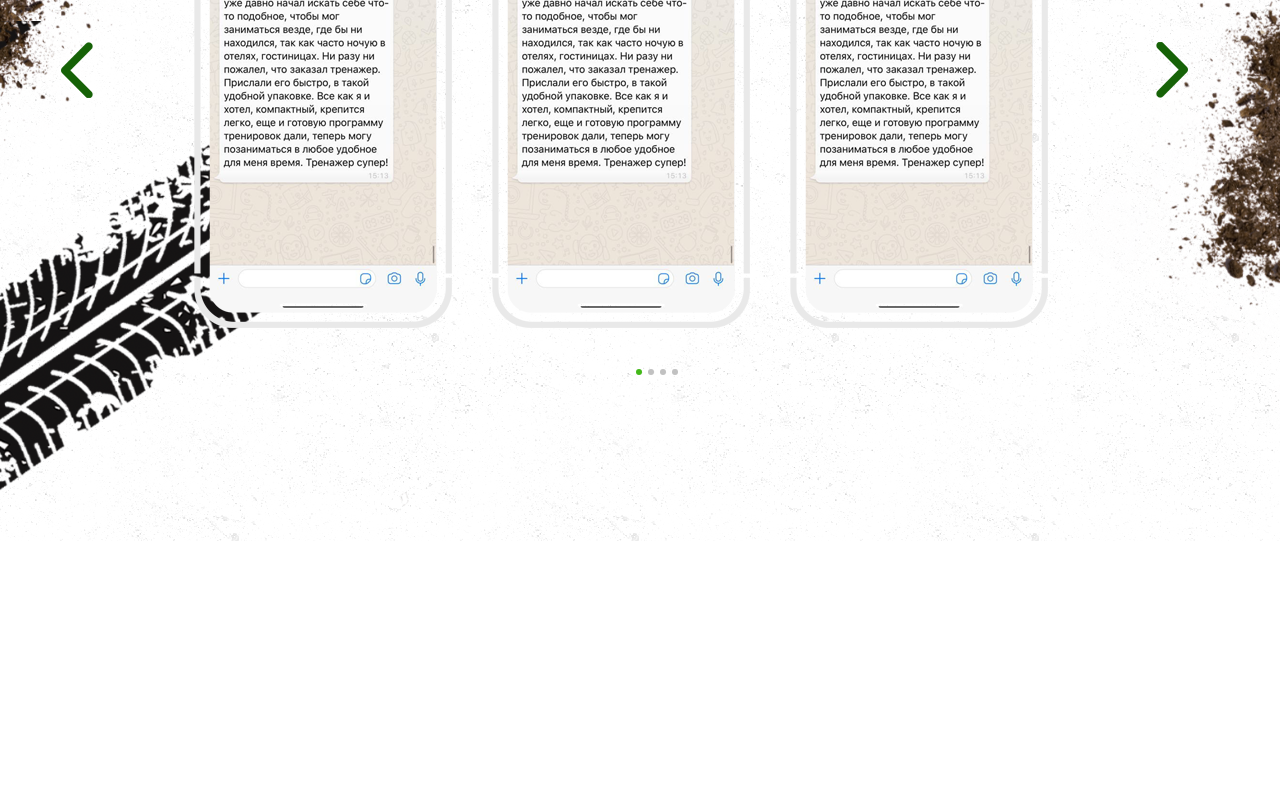
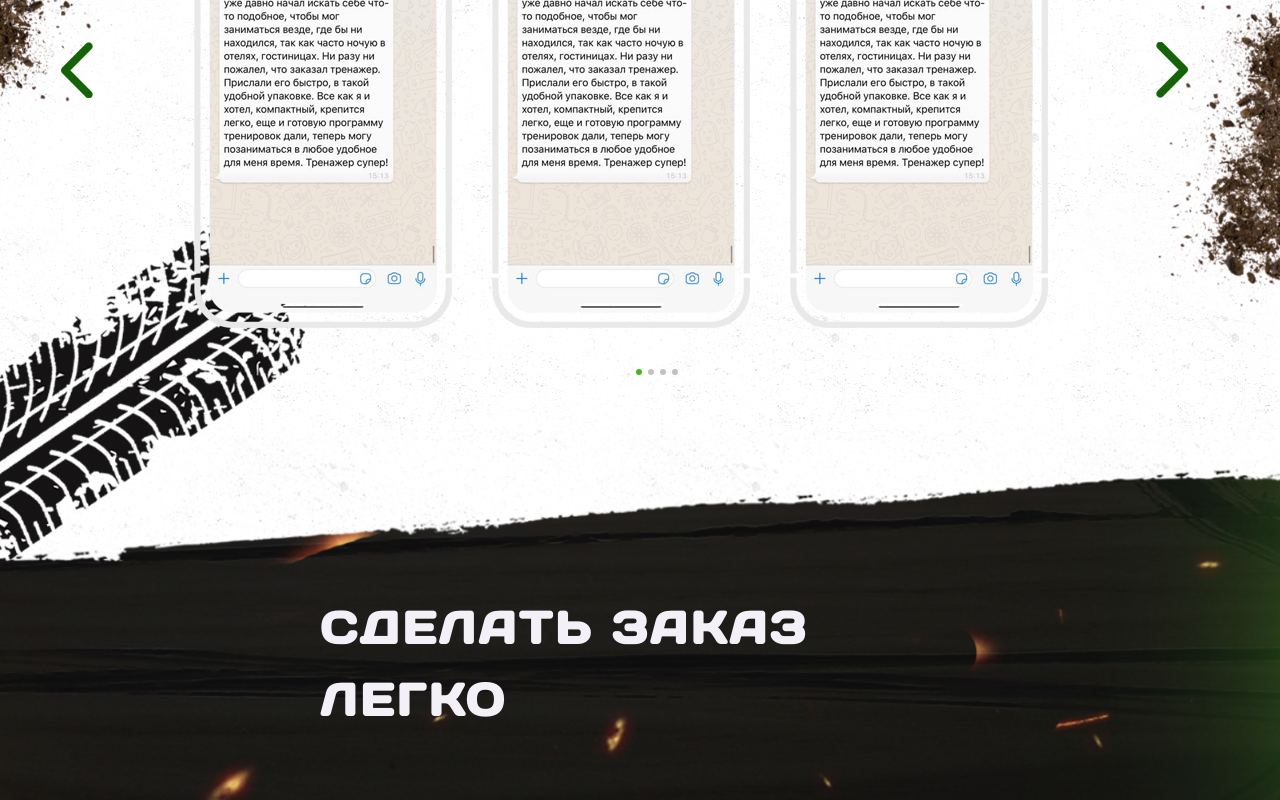
Before and after one commit to kopakama/hypershop, a plain HTML site: page index.html in a window 1280 px wide. Shown: the part 6820-7620 px from the top of the page. Before the commit the page ends 7361 px from the top, so only its background shows below. Drawn offline with nearby package versions, Linux system fonts and the light colour scheme; a web font is replaced by a local one.

Commit message:
8th block title

```diff
--- a/index.html
+++ b/index.html
@@ -471,6 +471,12 @@
       </div>
     </section>
 
+    <section class="easy">
+      <div class="container">
+        <h2 class="easy__title">Сделать заказ легко</h2>
+      </div>
+    </section>
+
     <script src="https://ajax.googleapis.com/ajax/libs/jquery/3.5.1/jquery.min.js"></script>
     <script src="js/jquery.mask.js"></script>
     <script
--- /dev/null
+++ b/less/easy.less
@@ -0,0 +1,25 @@
+// main: main.less
+
+.easy{
+    background: url("../img/easy/bg.jpg") center no-repeat;
+    background-size: cover;
+
+    max-width: 100%;
+    height: 1000px;
+
+    position: relative;
+    z-index: 0;
+}
+
+.easy__title{
+    font-family: "Days", sans-serif;
+    font-size: 45px;
+    font-weight: bold;
+    text-transform: uppercase;
+    letter-spacing: 3px;
+
+    position: absolute;
+    top: 160px;
+    left: 50%;
+    transform: translateX(-50%);
+    }
--- a/less/main.less
+++ b/less/main.less
@@ -100,3 +100,4 @@ img {
 @import "buycar.less";
 @import "gift.less";
 @import "reviews.less";
+@import "easy.less";
--- a/less/reviews.less
+++ b/less/reviews.less
@@ -59,23 +59,25 @@
 .bg__item:nth-of-type(3){
     background: url("../img/reviews/roll2.png") center;
     background-size: contain;
-    width: 534px;
-    height: 500px;
 
+    width: 521px;
+    height: 431px;
     position: absolute;
-    bottom: -191px;
-    left: 0;
+    bottom: -239px;
+    left: 0px;
+    z-index: 1;
 }
 
 .bg__item:nth-of-type(4){
     background: url("../img/reviews/dirt2.png") center;
     background-size: contain;
-    width: 228px;
+    width: 224px;
     height: 601px;
 
     position: absolute;
     bottom: -100px;
     right: 0;
+    z-index: ;
 }
 
 //btn
@@ -102,6 +104,7 @@
 .gallery{
     max-width: 894px;
     position: relative;
+    z-index: 2;
 
     margin: 0 auto;
 }
```
Also changed, not shown: css/main.css, img/easy/bg.jpg (added).
